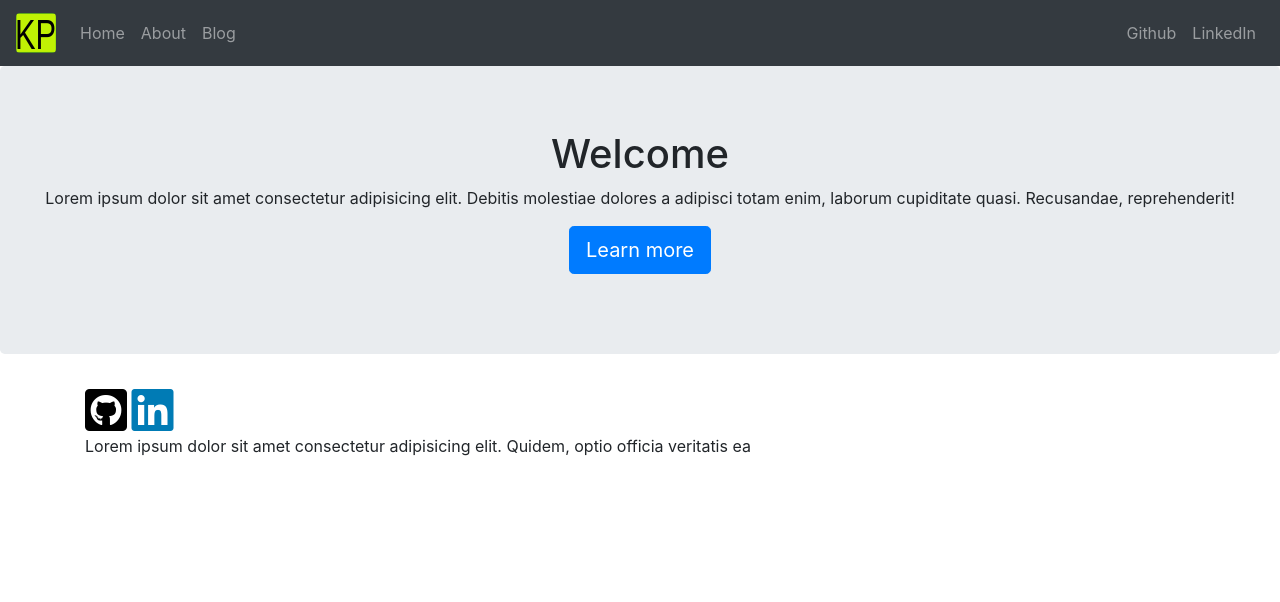
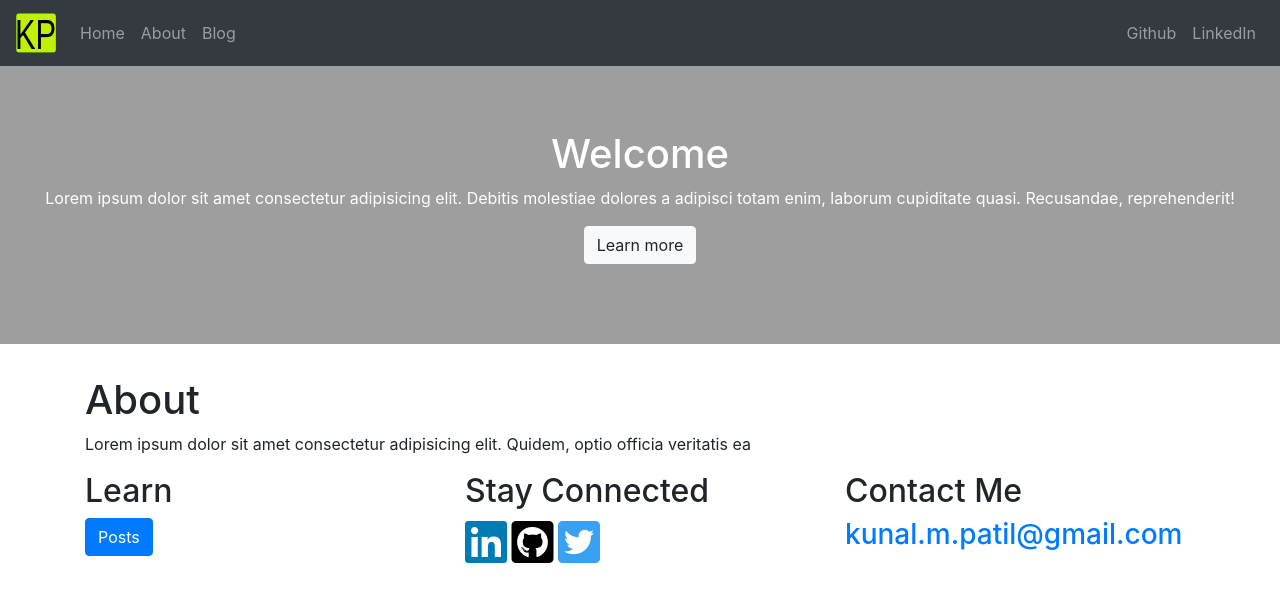
Before and after one commit to kunupat/kunupat.github.io, a Jekyll site: the page built from about.md, in a window 1280 px wide. Shown: the top 602 px of the page. Built offline with Jekyll 4.4.1, drawn with Linux system fonts in a browser that asks for light colours; nearby versions of some CDN libraries.

Commit message:
Adds jumbotron background and some changes in about section to use grid

```diff
--- a/_includes/jumbotron.html
+++ b/_includes/jumbotron.html
@@ -1,5 +1,5 @@
-<div class="jumbotron">
+<div class="jumbotron" id="jumbotron">
         <h1>Welcome</h1>
         <p>Lorem ipsum dolor sit amet consectetur adipisicing elit. Debitis molestiae dolores a adipisci totam enim, laborum cupiditate quasi. Recusandae, reprehenderit!</p>
-        <p><a class="btn btn-primary btn-lg" href="/about.html" role="button">Learn more</a></p>
+        <p><a class="btn btn-light" href="/about.html" role="button">Learn more</a></p>
 </div>
--- a/_includes/navigation.html
+++ b/_includes/navigation.html
@@ -1,5 +1,5 @@
 <nav class="navbar navbar-expand-lg navbar navbar-dark bg-dark">
-    <a class="navbar-brand" href="#"><img src="/assets/images/KP.svg" alt="Kunal Patil" style="height: 2em; width: 2em; border-radius: 10%"></a>
+    <a class="navbar-brand" href="/"><img src="/assets/images/KP.svg" alt="Kunal Patil" style="height: 2em; width: 2em; border-radius: 10%"></a>
     <button class="navbar-toggler" type="button" data-toggle="collapse" data-target="#navbarSupportedContent" aria-controls="navbarSupportedContent" aria-expanded="false" aria-label="Toggle navigation">
       <span class="navbar-toggler-icon"></span>
     </button>
--- a/_layouts/about.html
+++ b/_layouts/about.html
@@ -4,10 +4,35 @@ layout: default
 
 <div class="panel panel-default">
         <div class="panel-heading">
-                <a href="https://github.com/kunupat" target="_blank" class="fab fa-github-square"></a>
-                <a href="https://www.linkedin.com/in/kunal-patil-89769715/" target="_blank" class="fab fa-linkedin"></a>
+                <h1>About</h1>
         </div>
         <div class="panel-body">
                 {{ content }}
+
+                <div class="row">
+                        <div class="col-sm">
+                                <h2>Learn</h2>
+                        </div>
+                        <div class="col-sm">
+                                <h2>Stay Connected</h2>
+                        </div>
+                        <div class="col-sm">
+                                <h2>Contact Me</h2>
+                        </div>
+                </div>
+
+                <div class="row">
+                        <div class="col-sm">
+                             <a href="/blog.html" class="btn btn-primary">Posts</a>
+                        </div>
+                        <div class="col-sm">
+                                <a href="https://www.linkedin.com/in/kunal-patil-89769715/" target="_blank" class="fab fa-linkedin"></a>
+                                <a href="https://github.com/kunupat" target="_blank" class="fab fa-github-square"></a>
+                                <a href="https://twitter.com/kunupat" target="_blank" class="fab fa-twitter-square"></a>
+                        </div>
+                        <div class="col-sm">
+                                <h3><a href="mailto:kunal.m.patil@gmail.com">kunal.m.patil@gmail.com</a> </h3>
+                        </div>
+                </div>
         </div>
 </div>
--- a/_sass/main.scss
+++ b/_sass/main.scss
@@ -3,8 +3,12 @@
   margin-bottom: 0px;
 }
 
-.jumbotron{
+#jumbotron{
   text-align: center;
+  background-image: url("/assets/images/abstract-access-close-up-1089438\ \(1\).jpg");
+  background-size: cover;
+  color: white;
+  border-radius:0%;
 }
 
 .fa:hover {
@@ -20,3 +24,8 @@
   font-size: 3em;
   color: #007bb5;
 }
+
+.fa-twitter-square {
+  font-size: 3em;
+  color: #38A1F3;
+}
```
Also changed, not shown: 1 other file.
